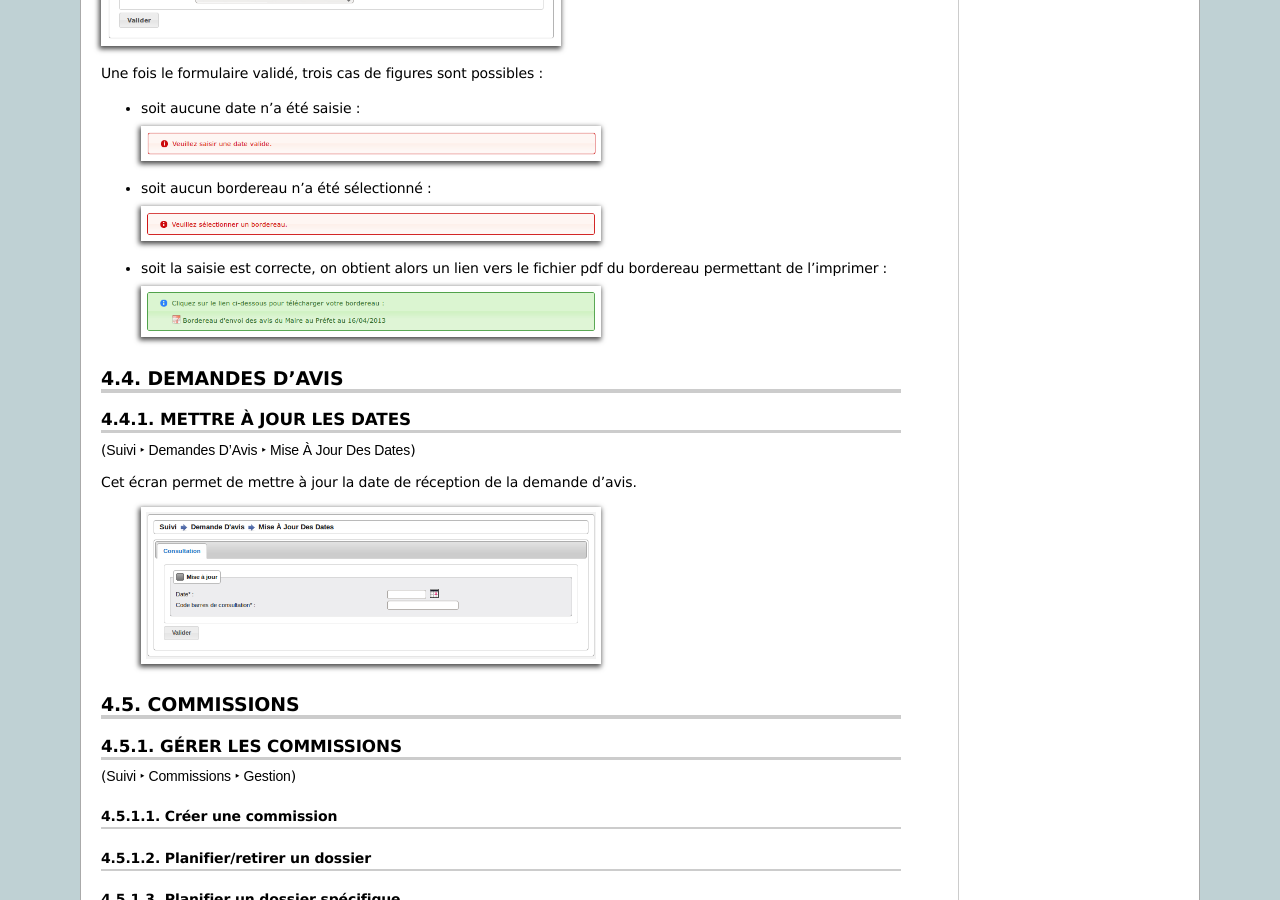
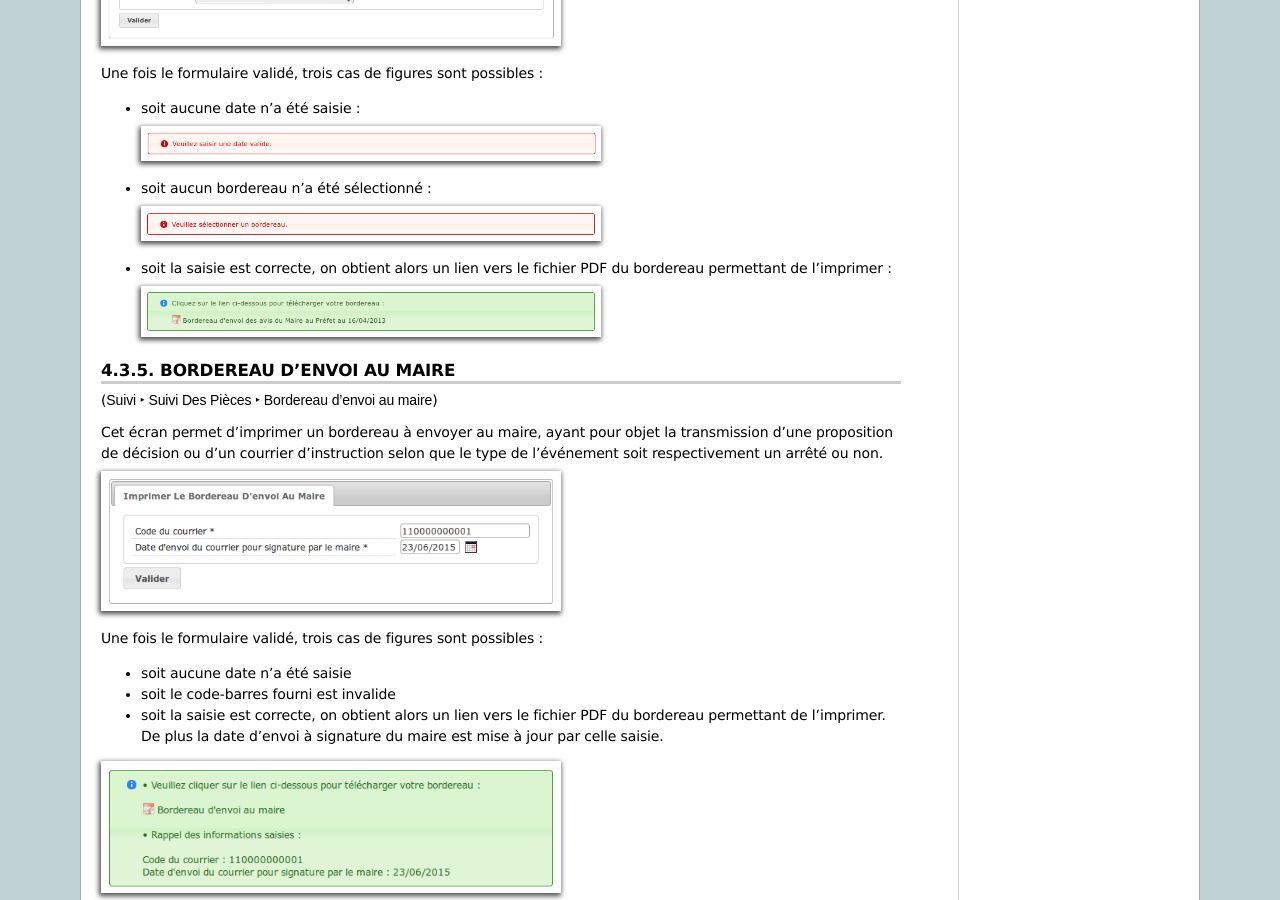
Before and after one commit to mpavaux/openads-documentation, a Sphinx documentation site: the page built from source/manuel_utilisateur/suivi.rst, in a window 1280 px wide and 900 px high, scrolled down 2873 px. Built offline with Sphinx 7.4.7, drawn with Linux system fonts in a browser that asks for light colours; some of the changed text lies outside the part shown.

Commit message:
Ajout documentation sur l'entrée menu suivi > bordereau d'envoi au maire.

```diff
--- a/source/manuel_utilisateur/suivi.rst
+++ b/source/manuel_utilisateur/suivi.rst
@@ -165,10 +165,36 @@
 
   .. image:: suivi_bordereaux_message_aucun_bordereau.png
 
-* soit la saisie est correcte, on obtient alors un lien vers le fichier pdf du
+* soit la saisie est correcte, on obtient alors un lien vers le fichier PDF du
   bordereau permettant de l'imprimer :
 
   .. image:: suivi_bordereaux_message_telechargement.png
+
+.. _suivi_bordereau_envoi_maire:
+
+==========================
+Bordereau d'envoi au maire
+==========================
+
+(:menuselection:`Suivi --> Suivi Des Pièces --> Bordereau d'envoi au maire`)
+
+Cet écran permet d'imprimer un bordereau à envoyer au maire, ayant pour objet
+la transmission d'une proposition de décision ou d'un courrier d'instruction
+selon que le type de l'événement soit respectivement un arrêté ou non.
+
+.. image:: suivi_bordereau_envoi_maire.png
+
+Une fois le formulaire validé, trois cas de figures sont possibles :
+
+* soit aucune date n'a été saisie
+
+* soit le code-barres fourni est invalide
+
+* soit la saisie est correcte, on obtient alors un lien vers le fichier PDF du
+  bordereau permettant de l'imprimer. De plus la date d'envoi à signature du maire
+  est mise à jour par celle saisie.
+
+.. image:: suivi_bordereau_envoi_maire_validation.png
 
 .. _suivi_demandes_avis:
 
```
Also changed, not shown: source/manuel_utilisateur/suivi_bordereau_envoi_maire.png (added), source/manuel_utilisateur/suivi_bordereau_envoi_maire_validation.png (added).
